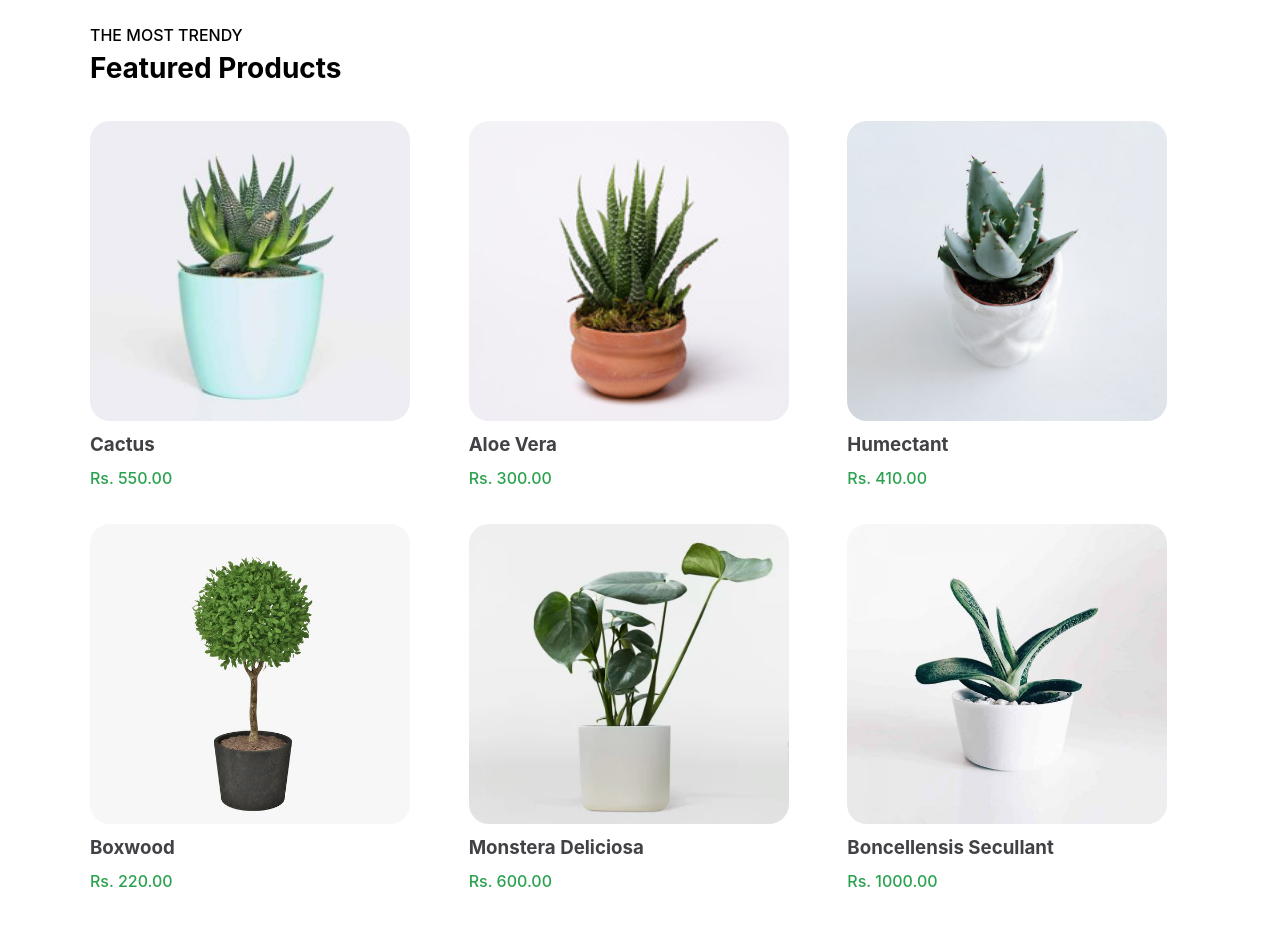
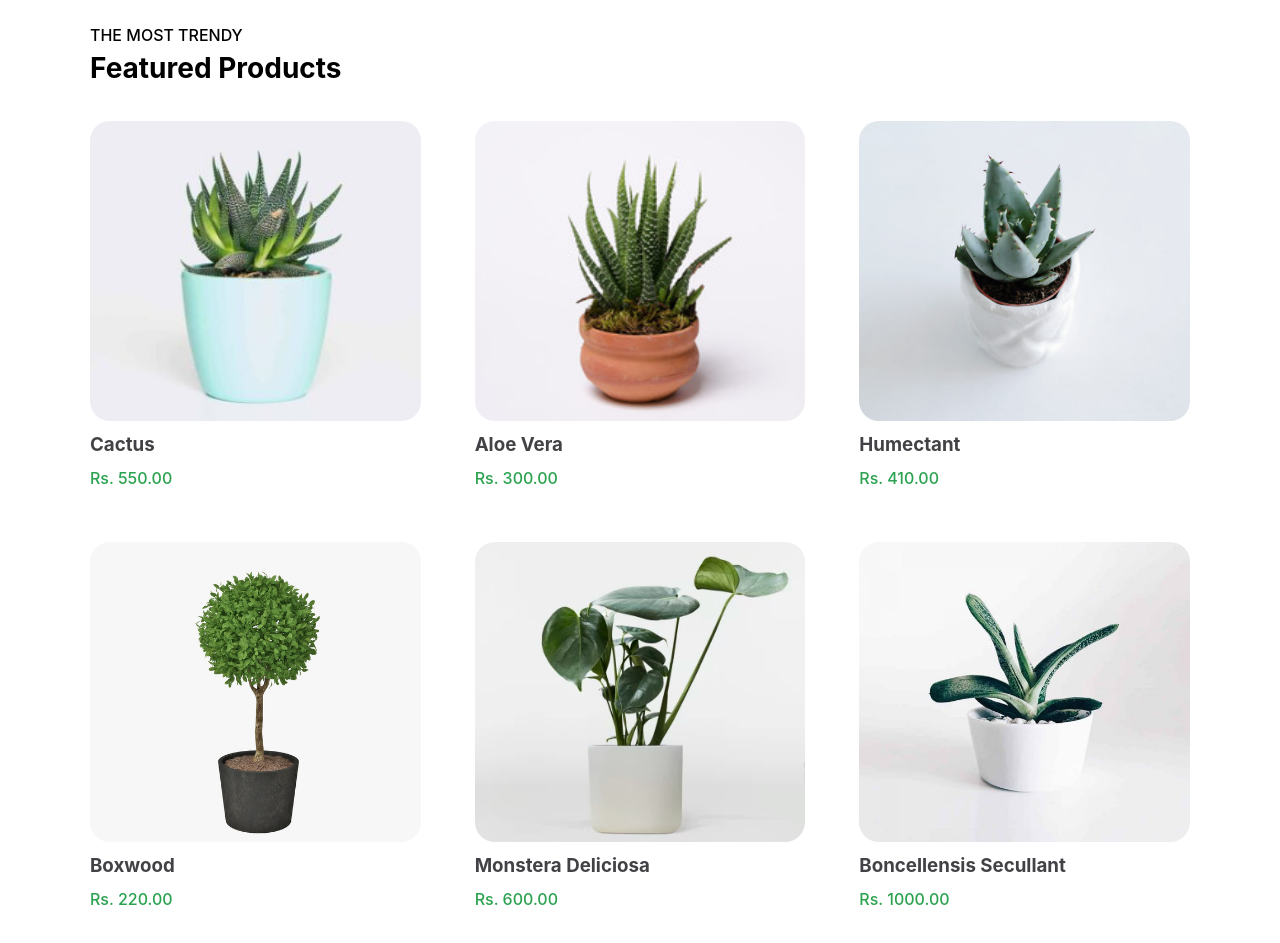
Before and after one commit to srinivas180/planty-2, a React (Create React App) app: page / in a window 1280 px wide. Shown: the part 2020-2963 px from the top of the page. Built offline with nearby package versions, Linux system fonts and the light colour scheme; what miragejs would draw is missing.

Commit message:
style: changed width of featured product image to fill the container and increased featured products gap

```diff
--- a/src/components/FeaturedProducts/FeaturedProducts.css
+++ b/src/components/FeaturedProducts/FeaturedProducts.css
@@ -15,7 +15,7 @@
 .featured-products {
     display: grid;
     grid-template-columns: repeat(3, 1fr);
-    gap: 36px;
+    gap: 54px;
     margin-top: 36px;
 }
 
@@ -26,7 +26,7 @@
 }
 
 .featured-product__image {
-    width: 320px;
+    width: 100%;
     height: 300px;
     object-fit: cover;
     border-radius: 20px;
```
